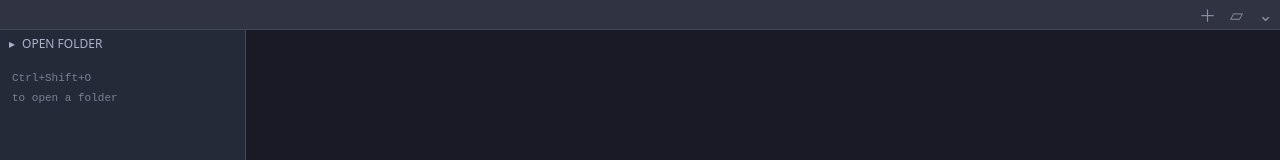
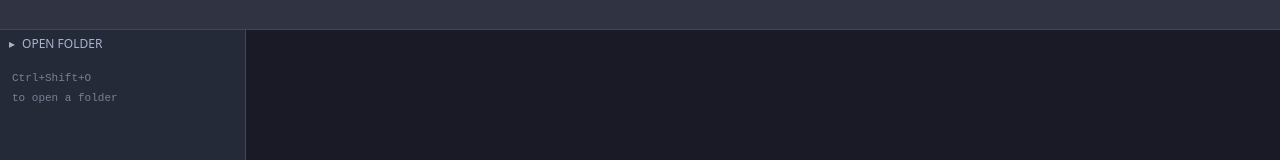
Before and after one commit to Abhishek6579/CodeEditor, a React (Vite) app: page / in a window 1280 px wide. Shown: the top 160 px of the page. Built offline with nearby package versions, Linux system fonts and the light colour scheme.

Commit message:
Remove remaining toolbar controls

```diff
--- a/src/App.tsx
+++ b/src/App.tsx
@@ -227,9 +227,6 @@ function App() {
         <button className="tab-close" title="Close tab" onClick={e => { e.stopPropagation(); closeDoc(doc.id); }}>×</button>
       </div>)}
       <div className="tabs-fill"/>
-      <button className="tab-action" title="Open file (Ctrl+O)" onClick={() => void openFile()}>＋</button>
-      <button className="tab-action" title="Open folder (Ctrl+Shift+O)" onClick={() => void openFolder()}>▱</button>
-      <button className="tab-action terminal-toggle" title="Toggle terminal (Ctrl+`)" onClick={() => setTerminalOpen(v => !v)}>⌄</button>
     </div>
     <div className="workspace">
       <aside className="explorer">
```
